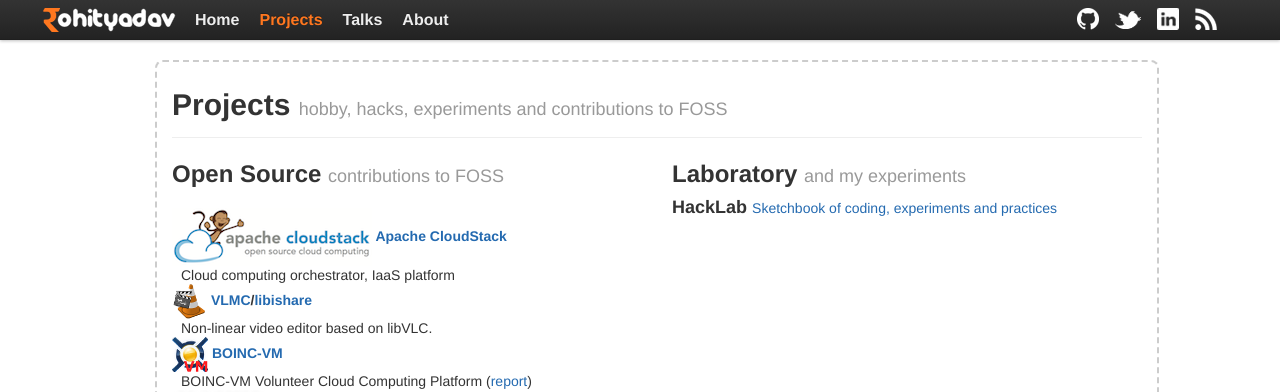
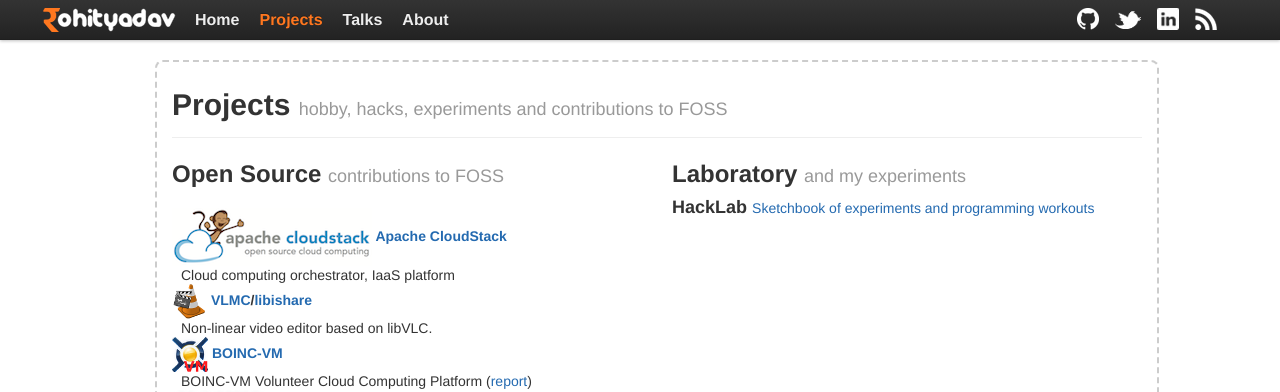
Before and after one commit to rohityadavcloud/rohityadavcloud.github.io, a Jekyll site: the page built from projects/index.markdown, in a window 1280 px wide. Shown: the top 392 px of the page. Built offline with Jekyll 4.4.1, drawn with Linux system fonts in a browser that asks for light colours.

Commit message:
projects: fix stuff
Signed-off-by: Rohit Yadav <rohit@scaleninja.com>

```diff
--- a/projects/index.markdown
+++ b/projects/index.markdown
@@ -24,7 +24,7 @@
 
   <div class="span5">
     <h2>Laboratory <small>and my experiments</small></h2>
-    <h3>HackLab <small><a href="https://github.com/bhaisaab/hacklab">Sketchbook of coding, experiments and practices</a></small></h3>
+    <h3>HackLab <small><a href="https://github.com/bhaisaab/hacklab">Sketchbook of experiments and programming workouts</a></small></h3>
   </div>
 </div>
 
```
